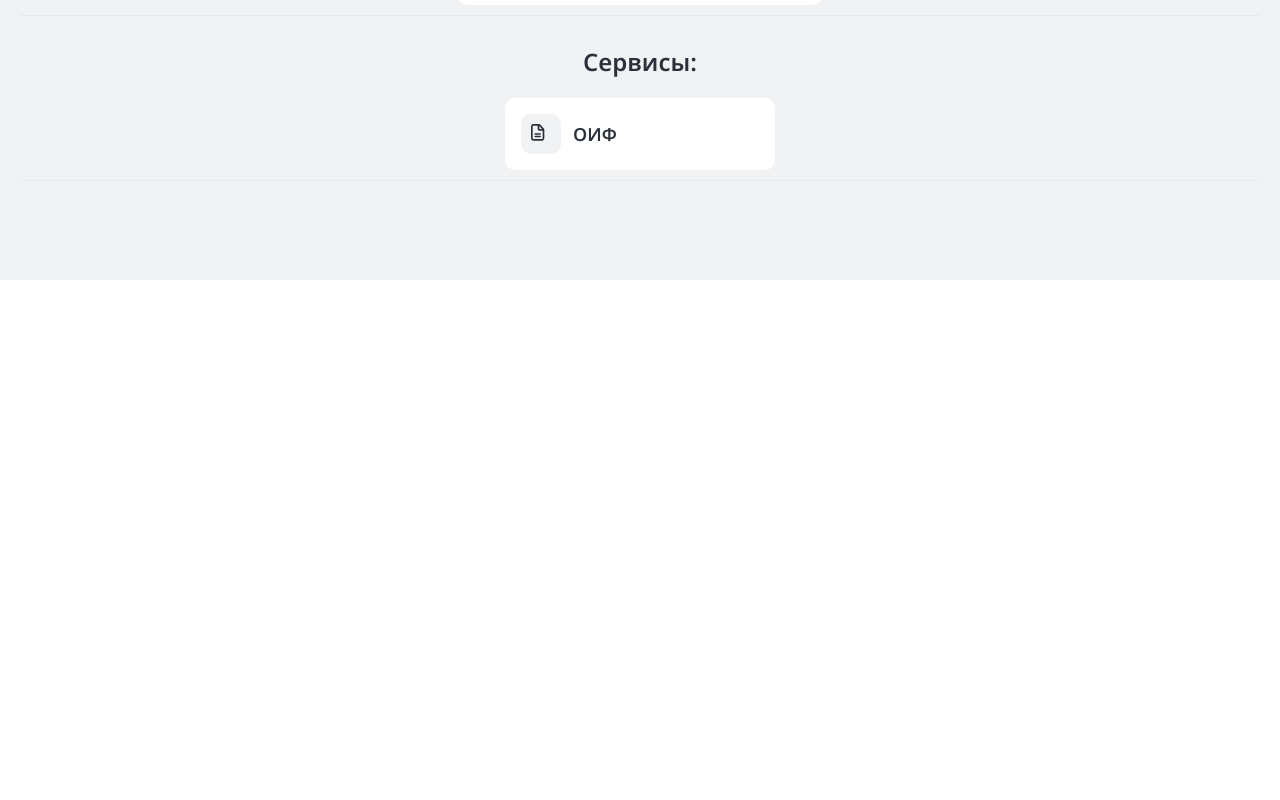
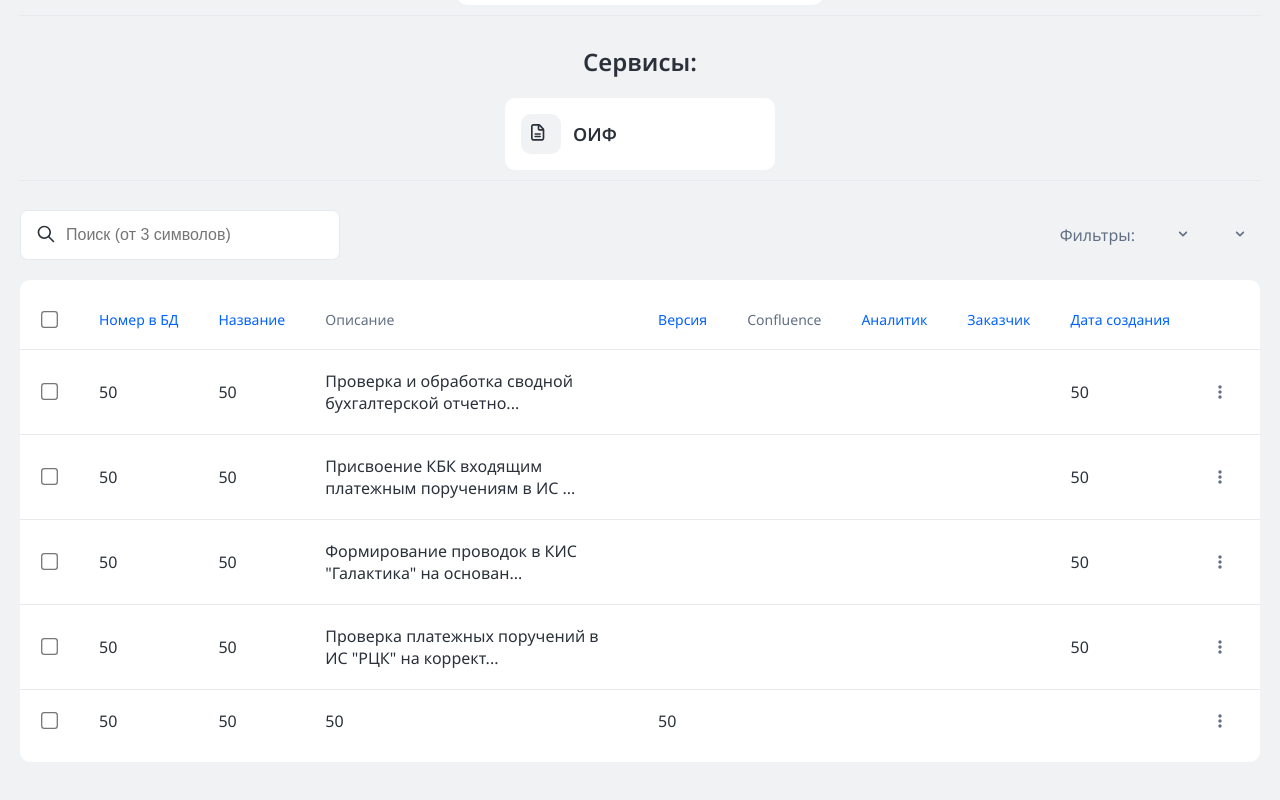
Before and after one commit to valery-lavrik/tnt-uikit-reactjs, a React (Create React App) app: page / in a window 1280 px wide. Shown: the part 2879-3679 px from the top of the page. Before the commit the page ends 3159 px from the top, so only its background shows below. Built offline with nearby package versions, Linux system fonts and the light colour scheme.

Commit message:
Добавил TableView в Example

```diff
--- /dev/null
+++ b/src/Example/TableViewExample.tsx
@@ -0,0 +1,58 @@
+import React from 'react';
+import TableView from '../components/TableView';
+import { TableActionType } from '../components/TableView/types';
+import data from './../assets/MockResponse/BusinessModels.json';
+
+
+
+const actions: TableActionType[] = [
+    {
+        id: 'more',
+        title: 'Подробнее',
+    },
+    {
+        id: 'edit',
+        title: 'Редактировать',
+    },
+    {
+        id: 'delete',
+        title: 'Удалить',
+    },
+];
+
+const actionsGroup: TableActionType[] = [
+    {
+        id: 'delete',
+        title: 'Удалить',
+    },
+];
+
+
+const TableViewExample = () => {
+    return (
+        <div className="">
+
+            <TableView
+                status={''}
+                minSearchSize={3}
+                page={1}
+                pageSize={5}
+                // @ts-ignore
+                filters={data?.info?.filters || []}
+                onSearchChange={(val) => console.log(val)}
+                onSortChange={(val, direction) => console.log({ [val]: direction })}
+                onFilterChange={(filtersArray) => console.log(filtersArray)}
+                onPageChange={(page) => console.log(page)}
+                onItemClickAction={(...args: any) => { console.log(...args) }}
+                actionItems={actions}
+                actionItemsGroup={actionsGroup}
+                header={data?.info?.headers || []}
+                data={data?.data || []}
+                maxFieldLength={50}
+            />
+
+        </div>
+    );
+};
+
+export default TableViewExample;
--- a/src/Example/index.tsx
+++ b/src/Example/index.tsx
@@ -19,6 +19,7 @@ import ThemeSwitch from '../components/ThemeSwitch';
 import CardNews from '../components/CardNews';
 import ServicesCard from '../components/ServicesCard';
 import IconsList from './IconsList';
+import TableViewExample from './TableViewExample';
 
 import './index.scss';
 
@@ -311,6 +312,8 @@ const Example = () => {
             <h2 className="test__title">Сервисы:</h2>
             <ServicesCard />
             <Divider style={{ marginBottom: '2rem' }} />
+
+            <TableViewExample />
         </div>
     );
 };
--- /dev/null
+++ b/src/assets/MockResponse/BusinessModels.json
@@ -0,0 +1,73 @@
+{
+    "data": [
+        {
+            "analyst_id": null,
+            "client_id": null,
+            "confluence_url": null,
+            "creation_date": "2022-08-12",
+            "description": "\u041f\u0440\u043e\u0432\u0435\u0440\u043a\u0430 \u0438 \u043e\u0431\u0440\u0430\u0431\u043e\u0442\u043a\u0430 \u0441\u0432\u043e\u0434\u043d\u043e\u0439 \u0431\u0443\u0445\u0433\u0430\u043b\u0442\u0435\u0440\u0441\u043a\u043e\u0439 \u043e\u0442\u0447\u0435\u0442\u043d\u043e\u0441\u0442\u0438 \u0438 \u043a\u043e\u043d\u0441\u043e\u043b\u0438\u0434\u0438\u0440\u043e\u0432\u0430\u043d\u043d\u043e\u0439 \u0444\u0438\u043d\u0430\u043d\u0441\u043e\u0432\u043e\u0439 \u043e\u0442\u0447\u0435\u0442\u043d\u043e\u0441\u0442\u0438 \u041e\u0421\u0422",
+            "id": 1,
+            "name": "verification_reports_ost",
+            "version": null
+        },
+        {
+            "analyst_id": null,
+            "client_id": null,
+            "confluence_url": null,
+            "creation_date": "2023-06-04",
+            "description": "\u041f\u0440\u0438\u0441\u0432\u043e\u0435\u043d\u0438\u0435 \u041a\u0411\u041a \u0432\u0445\u043e\u0434\u044f\u0449\u0438\u043c \u043f\u043b\u0430\u0442\u0435\u0436\u043d\u044b\u043c \u043f\u043e\u0440\u0443\u0447\u0435\u043d\u0438\u044f\u043c \u0432 \u0418\u0421 \"\u0420\u0426\u041a\" \u0432 \u0441\u043e\u043e\u0442\u0432\u0435\u0442\u0441\u0442\u0432\u0438\u0438 \u0441 \u043a\u043e\u0434\u0438\u0440\u043e\u0432\u043a\u043e\u0439 \u0431\u044e\u0434\u0436\u0435\u0442\u043d\u043e\u0433\u043e \u043f\u0430\u043a\u0435\u0442\u0430 \u0438\u043b\u0438 \u043d\u0430 \u043e\u0441\u043d\u043e\u0432\u0430\u043d\u0438\u0438 \u0434\u0430\u043d\u043d\u044b\u0445 \u0438\u0437 \u0410\u0421\u041a\u0418\u0414",
+            "id": 2,
+            "name": "additional_incoming_payments",
+            "version": null
+        },
+        {
+            "analyst_id": null,
+            "client_id": null,
+            "confluence_url": null,
+            "creation_date": "2023-03-14",
+            "description": "\u0424\u043e\u0440\u043c\u0438\u0440\u043e\u0432\u0430\u043d\u0438\u0435 \u043f\u0440\u043e\u0432\u043e\u0434\u043e\u043a \u0432 \u041a\u0418\u0421 \"\u0413\u0430\u043b\u0430\u043a\u0442\u0438\u043a\u0430\" \u043d\u0430 \u043e\u0441\u043d\u043e\u0432\u0430\u043d\u0438\u0438 \u0431\u0430\u043d\u043a\u043e\u0432\u0441\u043a\u043e\u0439 \u0432\u044b\u043f\u0438\u0441\u043a\u0438. \u0421\u0432\u0435\u0440\u043a\u0430 \u0434\u0430\u043d\u043d\u044b\u0445 \u0432 \u0432\u044b\u043f\u0438\u0441\u043a\u0435 \u0438 \u0432 \u041a\u0418\u0421 \"\u0413\u0430\u043b\u0430\u043a\u0442\u0438\u043a\u0430\"",
+            "id": 3,
+            "name": "bank_statement_galaxy",
+            "version": null
+        },
+        {
+            "analyst_id": null,
+            "client_id": null,
+            "confluence_url": null,
+            "creation_date": "2023-05-02",
+            "description": "\u041f\u0440\u043e\u0432\u0435\u0440\u043a\u0430 \u043f\u043b\u0430\u0442\u0435\u0436\u043d\u044b\u0445 \u043f\u043e\u0440\u0443\u0447\u0435\u043d\u0438\u0439 \u0432 \u0418\u0421 \"\u0420\u0426\u041a\" \u043d\u0430 \u043a\u043e\u0440\u0440\u0435\u043a\u0442\u043d\u043e\u0441\u0442\u044c \u0432\u044b\u0431\u0440\u0430\u043d\u043d\u043e\u0433\u043e \u041a\u0411\u041a \u043d\u0430 \u043e\u0441\u043d\u043e\u0432\u0430\u043d\u0438\u0438 \u0438\u043d\u0444\u043e\u0440\u043c\u0430\u0446\u0438\u0438 \u043e \u043d\u0430\u0437\u043d\u0430\u0447\u0435\u043d\u0438\u0438 \u043f\u043b\u0430\u0442\u0435\u0436\u043d\u043e\u0433\u043e \u043f\u043e\u0440\u0443\u0447\u0435\u043d\u0438\u044f",
+            "id": 4,
+            "name": "verify_payments_kbk",
+            "version": null
+        },
+        {
+            "analyst_id": null,
+            "client_id": null,
+            "confluence_url": null,
+            "creation_date": null,
+            "description": "\u0418\u0417\u041c\u041d\u0415\u041d\u0415\u041d\u041e \u0427\u0415\u0420\u0415\u0417 PUT",
+            "id": 5,
+            "name": "Test_put_no_attrs",
+            "version": "1.0.0"
+        }
+    ],
+    "info": {
+        "filters": [
+            { "id": "analyst_id", "values": [{ "count": 5, "title": null }] },
+            { "id": "client_id", "values": [{ "count": 5, "title": null }] }
+        ],
+        "headers": [
+            { "hasSort": true, "id": "id", "title": "\u041d\u043e\u043c\u0435\u0440 \u0432 \u0411\u0414" },
+            { "hasSort": true, "id": "name", "title": "\u041d\u0430\u0437\u0432\u0430\u043d\u0438\u0435" },
+            { "hasSort": false, "id": "description", "title": "\u041e\u043f\u0438\u0441\u0430\u043d\u0438\u0435" },
+            { "hasSort": true, "id": "version", "title": "\u0412\u0435\u0440\u0441\u0438\u044f" },
+            { "hasSort": false, "id": "confluence_url", "title": "Confluence" },
+            { "hasSort": true, "id": "analyst_id", "title": "\u0410\u043d\u0430\u043b\u0438\u0442\u0438\u043a" },
+            { "hasSort": true, "id": "client_id", "title": "\u0417\u0430\u043a\u0430\u0437\u0447\u0438\u043a" },
+            { "hasSort": true, "id": "creation_date", "title": "\u0414\u0430\u0442\u0430 \u0441\u043e\u0437\u0434\u0430\u043d\u0438\u044f" }
+        ],
+        "minSearchSize": 3,
+        "page": 1,
+        "pageSize": 10
+    }
+}
--- a/src/components/TableView/Table/index.tsx
+++ b/src/components/TableView/Table/index.tsx
@@ -16,9 +16,10 @@ interface Props {
     onSortChange: (val: string, direction: DirectionType) => void;
     onItemClickAction: (item: TableDataType, action: TableActionType) => void;
     setMultipleItems: React.Dispatch<React.SetStateAction<TableDataType[]>>;
+    maxFieldLength: number,
 }
 
-const Table = ({ data, header, actionItems, multipleItems, onSortChange, onItemClickAction, setMultipleItems }: Props) => {
+const Table = ({ data, header, actionItems, multipleItems, onSortChange, onItemClickAction, setMultipleItems, maxFieldLength }: Props) => {
     const [sort, setSort] = useState<{ [key: string]: DirectionType }>({});
 
     const onChange = (e: React.ChangeEvent<HTMLInputElement>, item: TableDataType) => {
@@ -55,7 +56,7 @@ const Table = ({ data, header, actionItems, multipleItems, onSortChange, onItemC
                                     onClick={() => onSortClick(item)}
                                 />
                             ))}
-                            <TableHeadItem sort={''} title={''} onClick={() => {}} />
+                            <TableHeadItem sort={''} title={''} onClick={() => { }} />
                         </tr>
                     </thead>
                     <tbody>
@@ -71,7 +72,14 @@ const Table = ({ data, header, actionItems, multipleItems, onSortChange, onItemC
 
                                         return (
                                             <td key={'tr' + index} className="table__cell">
-                                                {!!Comp && (typeof Comp === 'string' ? Comp : <Comp />)}
+                                                {!!Comp && (['string', 'number'].includes(typeof Comp) ? (
+                                                    `${Comp}`.length > maxFieldLength ?
+                                                        <span title={Comp}>{`${Comp}`.substring(0, maxFieldLength)}...</span>
+                                                        :
+                                                        maxFieldLength
+                                                ) :
+                                                    <Comp />
+                                                )}
                                             </td>
                                         );
                                     })}
--- a/src/components/TableView/TableActions/index.tsx
+++ b/src/components/TableView/TableActions/index.tsx
@@ -1,4 +1,4 @@
-import React, { useEffect, useState } from 'react';
+import { useEffect, useState } from 'react';
 import { SearchMagnifyingGlassIcon, CaretDownMdIcon, MoreVerticalIcon } from '../../../icons';
 import { FilterChangeType, OneFilterType, OneFilterValueType, SelectFiltersType, TableActionType, TableColumnType, TableDataType } from '../types';
 import useFirstRender from '../../../utils/useFirstRender';
@@ -15,7 +15,6 @@ interface Props {
     filters: OneFilterType[];
     minSearchSize: number;
     header: TableColumnType[];
-    data: TableDataType[];
     actionItems: TableActionType[];
     multipleItems: TableDataType[];
     onSearchChange: (val: string) => void;
--- a/src/components/TableView/index.tsx
+++ b/src/components/TableView/index.tsx
@@ -24,6 +24,7 @@ interface Props {
     actionItemsGroup: TableActionType[];
     header: TableColumnType[];
     data: TableDataType[];
+    maxFieldLength?: number,
 }
 
 const TableView = ({
@@ -41,6 +42,7 @@ const TableView = ({
     actionItemsGroup,
     header,
     data,
+    maxFieldLength = 10,
 }: Props) => {
     const [multipleItems, setMultipleItems] = useState<TableDataType[]>([]);
     const pages = Math.ceil(data.length / pageSize);
@@ -58,7 +60,6 @@ const TableView = ({
             {!!data.length && (
                 <>
                     <TableActions
-                        data={data}
                         minSearchSize={minSearchSize}
                         filters={filters}
                         header={header}
@@ -77,6 +78,7 @@ const TableView = ({
                         onSortChange={onSortChange}
                         onItemClickAction={onItemClickAction}
                         setMultipleItems={setMultipleItems}
+                        maxFieldLength={maxFieldLength}
                     />
 
                     <Pagination pages={pages} page={page} onPageChange={onPageChange} />
```
